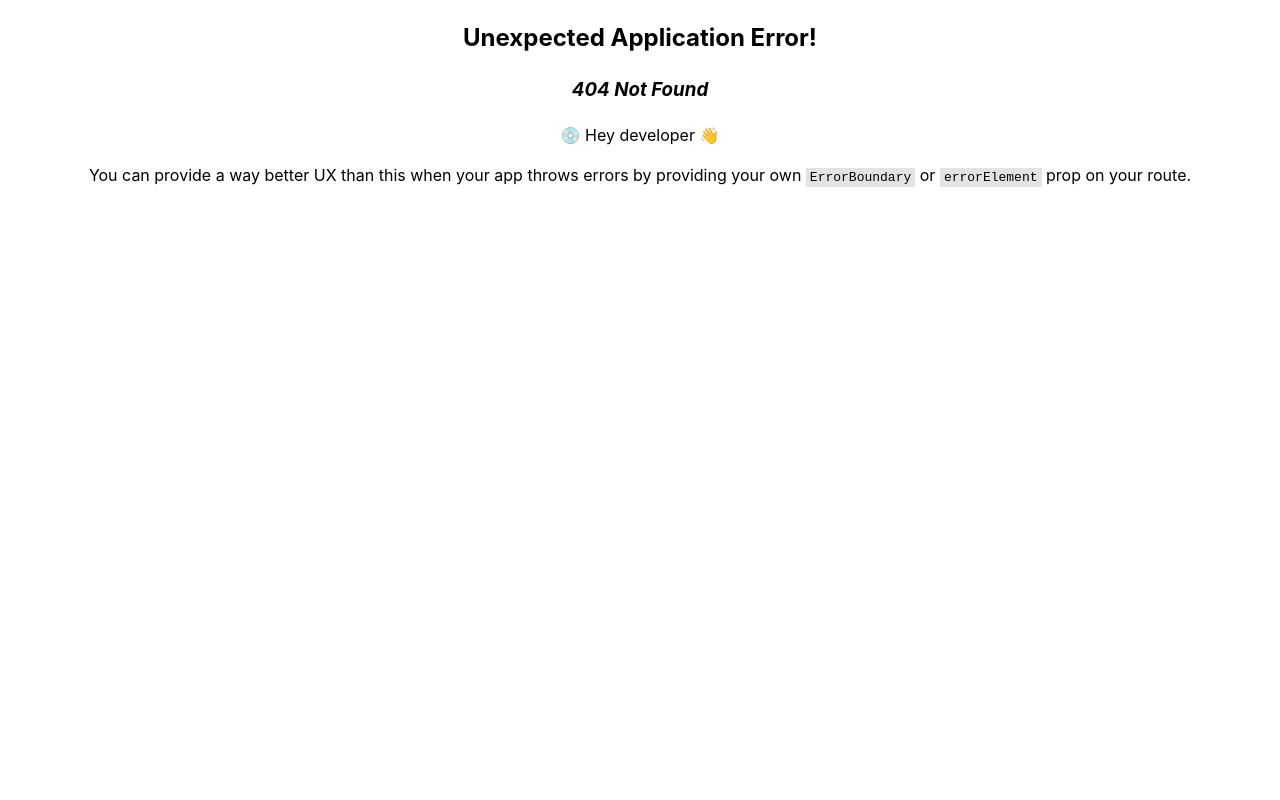
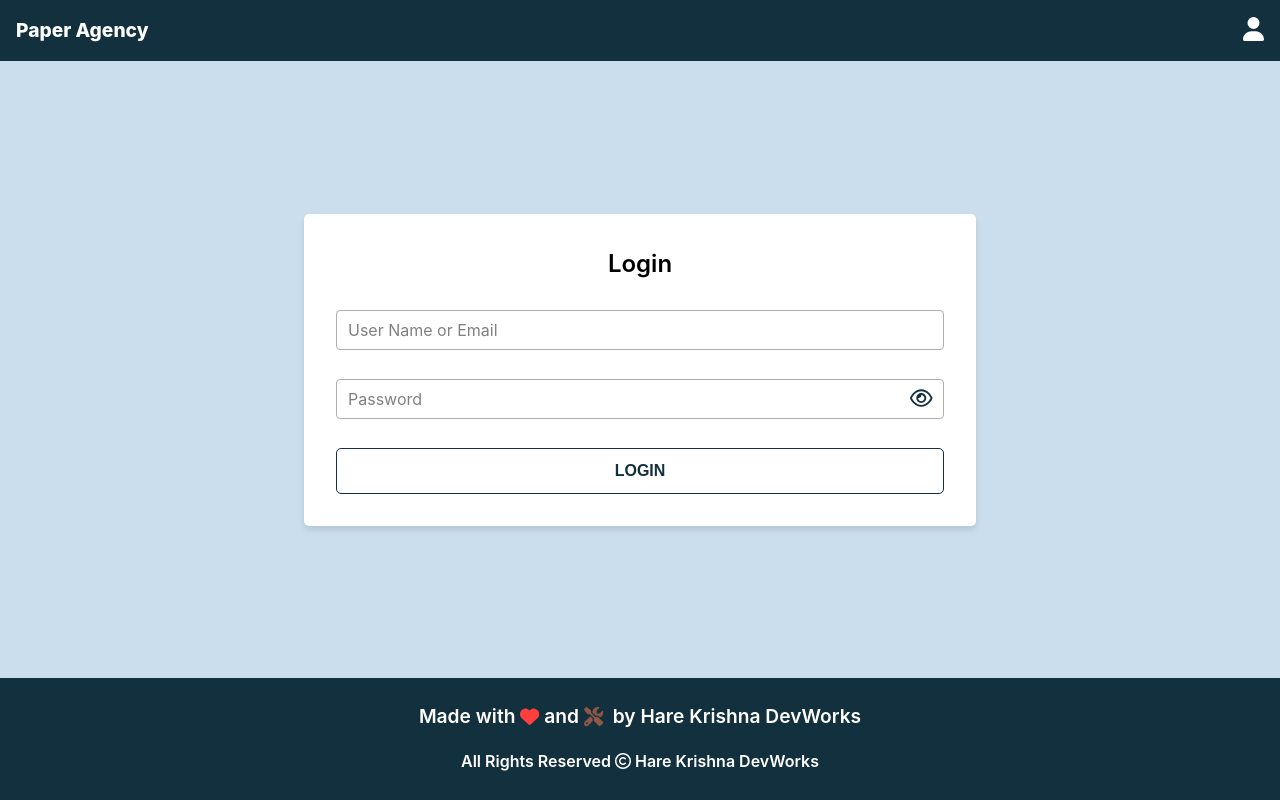
Before and after one commit to premnathkulal/paper-agency, a React (Vite) app: page /login in a window 1280 px wide. Before the commit this address had no page. Built offline with nearby package versions, Linux system fonts and the light colour scheme.

Commit message:
Created login page

```diff
--- a/src/AuthGuard.tsx
+++ b/src/AuthGuard.tsx
@@ -8,7 +8,12 @@ interface AuthGuardProps {
 
 const AuthGuard: React.FC<AuthGuardProps> = ({ children }) => {
   const navigate = useNavigate();
-  const isAuthenticated = true; // !!localStorage.getItem("authToken"); // Replace with your auth logic
+  const userInfo = localStorage.getItem("userInfo");
+
+  let isAuthenticated = false;
+  if (userInfo) {
+    isAuthenticated = JSON.parse(userInfo).isAuthenticated;
+  }
 
   useEffect(() => {
     if (!isAuthenticated) {
--- a/src/components/header/Header.scss
+++ b/src/components/header/Header.scss
@@ -39,12 +39,21 @@
         .dropdown-item {
           padding: 0.8rem;
           color: var.$primary-color;
-        }
+          display: block;
+          width: 100%;
+          border: unset;
+          background: var.$white;
+          font-weight: bold;
+          font-size: 1.2rem;
+          display: flex;
+          justify-content: space-between;
+          cursor: pointer;
 
-        .action-icon {
-          color: var.$primary-color;
-          margin-left: auto;
-          padding-right: 0.8rem;
+          .action-icon {
+            color: var.$primary-color;
+            margin-left: auto;
+            padding-right: 0.8rem;
+          }
         }
 
         &:hover {
--- a/src/components/header/Header.tsx
+++ b/src/components/header/Header.tsx
@@ -5,6 +5,11 @@ import { useState } from "react";
 
 const Header = () => {
   const [isDropdownVisible, setDropdownVisible] = useState(false);
+
+  const handleLogout = () => {
+    localStorage.removeItem("userInfo");
+    window.location.reload();
+  };
 
   return (
     <div className="header">
@@ -25,8 +30,10 @@ const Header = () => {
               <FontAwesomeIcon icon={faUser} className="action-icon" />
             </div> */}
             <div className="option">
-              <div className="dropdown-item">Logout</div>
-              <FontAwesomeIcon icon={faSignOut} className="action-icon" />
+              <button className="dropdown-item" onClick={handleLogout}>
+                Logout
+                <FontAwesomeIcon icon={faSignOut} className="action-icon" />
+              </button>
             </div>
           </div>
         )}
--- a/src/hooks/useGeneratePdf.tsx
+++ b/src/hooks/useGeneratePdf.tsx
@@ -100,7 +100,7 @@ const useGeneratePdf = () => {
     const releaseOrderData = [
       ["Publication & Place", ":", publicationPlace],
       [
-        "Date of insertion",
+        "Date of Insertion",
         ":",
         formateDate(new Date(dateOfInsertion), DateFormats.DDMMYYYY),
       ],
--- /dev/null
+++ b/src/hooks/useNavigation.tsx
@@ -0,0 +1,21 @@
+import { useState } from "react";
+import { useNavigate } from "react-router-dom";
+import { RoutesList } from "../routes/main-route";
+
+const useNavigation = () => {
+  const navigate = useNavigate();
+  const [previousPath, setPreviousPath] = useState("");
+
+  const handleNavigation = (path?: string) => {
+    if (previousPath !== path) {
+      setPreviousPath(path ?? RoutesList.NOT_FOUND);
+      navigate(path ?? RoutesList.NOT_FOUND);
+    }
+  };
+
+  return {
+    handleNavigation,
+  };
+};
+
+export default useNavigation;
--- /dev/null
+++ b/src/pages/login-page/Login.scss
@@ -0,0 +1,71 @@
+@use "../../styles/variables" as var;
+
+.login-page {
+  width: 100%;
+  display: flex;
+  align-items: center;
+  justify-content: center;
+  padding: 2rem;
+  background-color: var.$secondary-color;
+
+  @media screen and (max-width: 768px) {
+    background-color: unset;
+  }
+
+  .login-container {
+    box-shadow: 0 4px 6px rgba(var.$black, 0.1);
+    background: var.$white;
+    border-radius: 5px;
+    min-width: 38rem;
+    padding: 2rem;
+
+    @media screen and (max-width: 768px) {
+      min-width: 100%;
+      box-shadow: unset;
+    }
+
+    .login-form {
+      display: flex;
+      flex-direction: column;
+      gap: 1.8rem;
+
+      .form-title {
+        font-size: 1.5rem;
+        font-weight: 600;
+        margin: 0;
+        display: flex;
+        width: 100%;
+        align-items: center;
+        justify-content: center;
+
+        .brand-logo {
+          width: 4rem;
+          height: 2rem;
+          margin-left: auto;
+        }
+
+        p {
+          padding: 0;
+          margin: 0;
+        }
+      }
+
+      .warn-message {
+        color: var.$red;
+        span {
+          padding-left: 0.4rem;
+        }
+      }
+    }
+  }
+
+  .error-warn {
+    border: 2px solid var.$red;
+    box-shadow: 0 -1px 39px rgba(var.$red, 0.8);
+
+    @media screen and (max-width: 768px) {
+      box-shadow: unset;
+      border: unset;
+    }
+  }
+}
--- /dev/null
+++ b/src/pages/login-page/Login.tsx
@@ -0,0 +1,84 @@
+import "./Login.scss";
+import { FormEvent, useEffect, useState } from "react";
+import { FontAwesomeIcon } from "@fortawesome/react-fontawesome";
+import { faCircleInfo } from "@fortawesome/free-solid-svg-icons";
+import InputBox, { InputTypes } from "../../components/input-box/InputBox";
+import useNavigation from "../../hooks/useNavigation";
+import { RoutesList } from "../../routes/main-route";
+
+const Login = () => {
+  const [userName, setUserName] = useState("");
+  const [password, setPassword] = useState("");
+  const [showError, setShowError] = useState(false);
+  const [showPassword, setShowPassword] = useState(false);
+  const navigation = useNavigation();
+
+  useEffect(() => {
+    setShowError(false);
+  }, [userName, password]);
+
+  const handleSubmit = async (e: FormEvent<HTMLFormElement>) => {
+    e.preventDefault();
+    if (userName === "yadava" && password === "yadava") {
+      await localStorage.setItem(
+        "userInfo",
+        JSON.stringify({
+          isAuthenticated: true,
+        })
+      );
+      navigation.handleNavigation(RoutesList.HOME);
+      return;
+    }
+    setShowError(true);
+  };
+
+  const handleShowPassword = () => {
+    setShowPassword(!showPassword);
+  };
+
+  return (
+    <div className="login-page">
+      <div className={`login-container ${showError ? "error-warn" : ""}`}>
+        <form className="login-form" onSubmit={handleSubmit}>
+          <div className="form-title">
+            <p>Login</p>
+          </div>
+          <InputBox
+            id="user-name"
+            name="user-name"
+            type={InputTypes.Text}
+            label="User Name or Email"
+            value={userName}
+            isRequired
+            setInputValue={setUserName}
+          />
+          <InputBox
+            id="password"
+            name="password"
+            type={!showPassword ? InputTypes.Password : InputTypes.Text}
+            label="Password"
+            value={password}
+            isRequired
+            isHiddenInput
+            setInputValue={setPassword}
+            handleShowHideInput={handleShowPassword}
+          />
+          <button type="submit" className="btn">
+            LOGIN
+          </button>
+          {/* <a href="/#" className="forgot-password-link">
+            Forgot Password?
+          </a> */}
+          {showError && (
+            <p className="warn-message">
+              <FontAwesomeIcon icon={faCircleInfo} />
+              <span>Invalid Credentials</span>
+            </p>
+          )}
+        </form>
+      </div>
+    </div>
+  );
+};
+
+export default Login;
--- a/src/pages/release-order/ReleaseOrder.tsx
+++ b/src/pages/release-order/ReleaseOrder.tsx
@@ -73,10 +73,10 @@ const ReleaseOrder = () => {
             isRequired
           />
           <InputBox
-            id="date-of-insertion"
-            name="date-of-insertion"
+            id="publication-date"
+            name="publication-date"
             type={InputTypes.Date}
-            label="Publication Place"
+            label="Publication Date"
             value={dateOfInsertion}
             setInputValue={handleSetDateOfInsertion}
             isRequired
--- a/src/routes/main-route.tsx
+++ b/src/routes/main-route.tsx
@@ -2,6 +2,7 @@ import { createBrowserRouter } from "react-router-dom";
 import AuthGuard from "../AuthGuard";
 import App from "../App";
 import ReleaseOrder from "../pages/release-order/ReleaseOrder";
+import Login from "../pages/login-page/Login";
 
 export enum RoutesList {
   HOME = "/",
@@ -22,6 +23,10 @@ const appRouter = createBrowserRouter([
           </AuthGuard>
         ),
       },
+      {
+        path: RoutesList.LOGIN,
+        element: <Login />,
+      },
     ],
   },
 ]);
--- a/vite.config.ts
+++ b/vite.config.ts
@@ -10,6 +10,7 @@ export default defineConfig({
         manualChunks(id) {
           if (id.includes("node_modules")) {
             if (id.includes("jspdf")) return "jspdf";
+            if (id.includes("lottie")) return "lottie-react";
             if (id.includes("react")) return "react-vendor";
             return "vendor"; // General vendor chunk
           }
```
